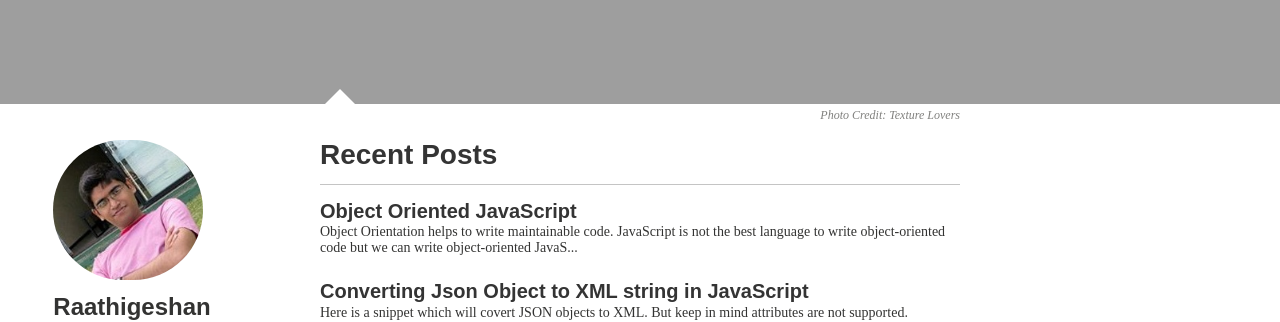
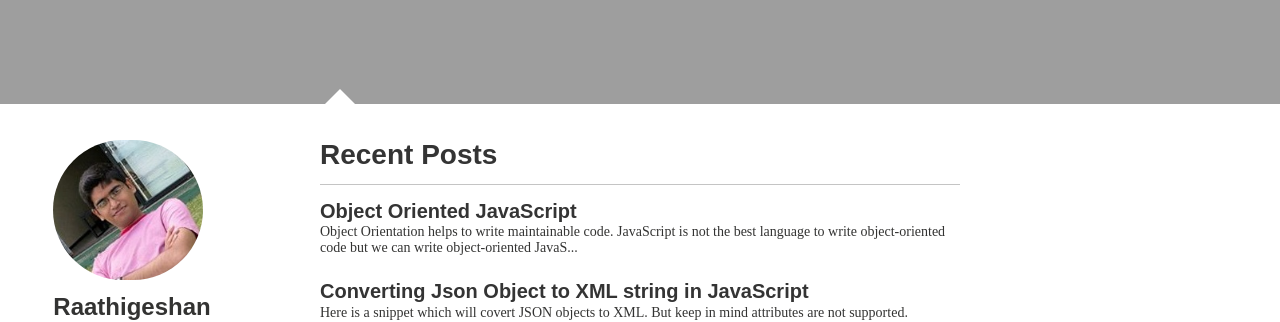
Before and after one commit to Raathigesh/Raathigesh.github.io, a Jekyll site: the page built from index.md, in a window 1280 px wide. Shown: the part 922-1244 px from the top of the page. Built offline with Jekyll 4.4.1, drawn with Linux system fonts in a browser that asks for light colours; nearby versions of some CDN libraries; some web fonts are replaced.

Commit message:
Bunch of changes

```diff
--- a/index.md
+++ b/index.md
@@ -4,6 +4,4 @@ excerpt: "A responsive Jekyll theme with editorial tendencies by designer Michae
 tags: [Jekyll, theme, responsive, blog, template]
 image:
   feature: texture-feature-01.jpg
-  credit: Texture Lovers
-  creditlink: http://texturelovers.com
 ---
```
Also changed, not shown: 1 other file.
